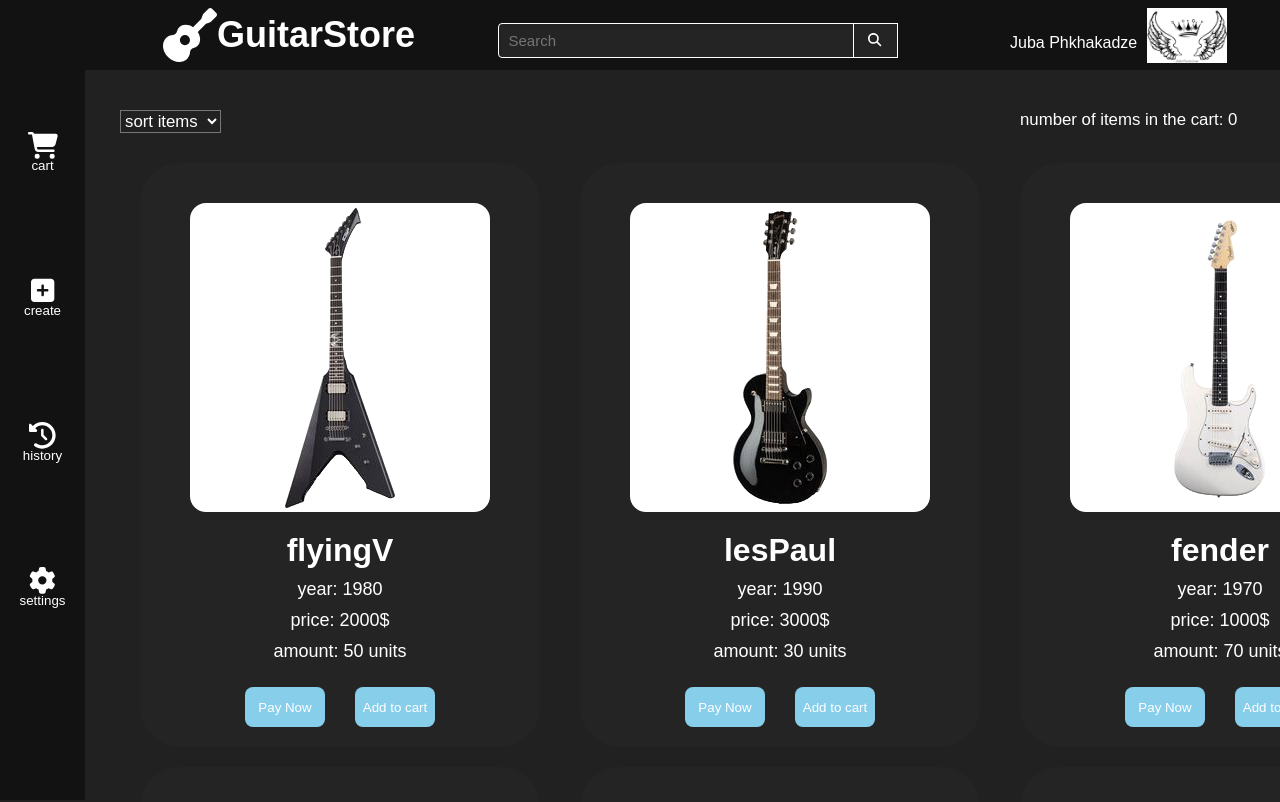
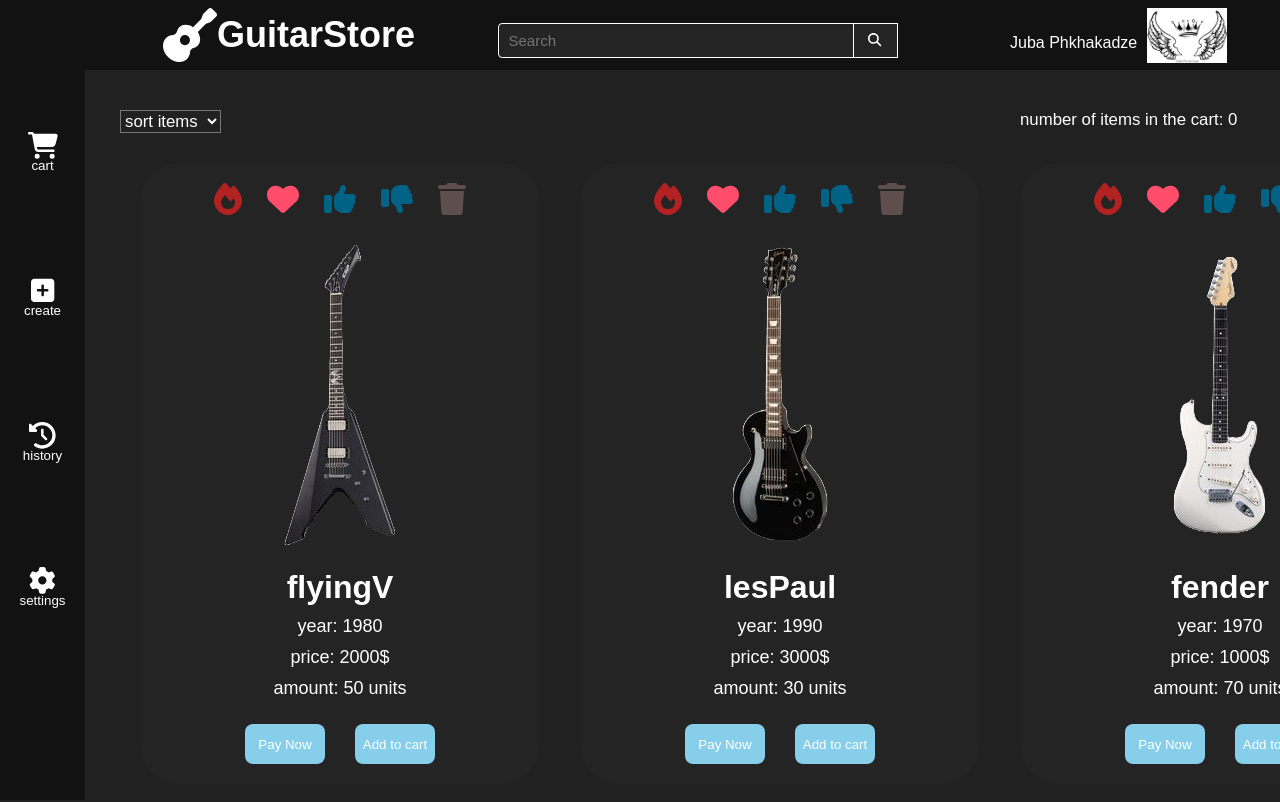
Before and after one commit to PhkhakadzeJumber/react-app1, a React (Vite) app: page /#/ in a window 1280 px wide. Shown: the top 802 px of the page. Built offline with nearby package versions, Linux system fonts and the light colour scheme.

Commit message:
added icons

```diff
--- a/src/GuitarCard.jsx
+++ b/src/GuitarCard.jsx
@@ -2,6 +2,9 @@ import React from 'react';
 import './guitars.css'
 
 import { Link } from 'react-router-dom';
+
+import { FontAwesomeIcon } from '@fortawesome/react-fontawesome';
+import { faFire, faHeart, faThumbsUp, faThumbsDown, faTrash } from '@fortawesome/free-solid-svg-icons';
 
 function GuitarCard({guitar, updateCart, onAddToCart, setSum}) {
 
@@ -15,6 +18,14 @@ function GuitarCard({guitar, updateCart, onAddToCart, setSum}) {
   return (
 
     <div className='guitar'>
+
+      <div className='reactive-buttons'>
+        <FontAwesomeIcon icon={faFire} size='2x' className='fire-button'/>
+        <FontAwesomeIcon icon={faHeart} size='2x' className='love-button'/>
+        <FontAwesomeIcon icon={faThumbsUp} size='2x' className='like-button'/>
+        <FontAwesomeIcon icon={faThumbsDown} size='2x' className='dislike-button'/>
+        <FontAwesomeIcon icon={faTrash} size='2x' className='trash-button'/>
+      </div>
 
     <div className='guitar-image'>
       <img src={guitar.image} alt={guitar.name} />
--- a/src/guitars.css
+++ b/src/guitars.css
@@ -1,4 +1,5 @@
 .homepage-container {
+  min-height: 100vh;
   height: 100%;
   padding-left: 90px;
   padding-top: 110px;
@@ -39,7 +40,7 @@
   justify-content: center;
   align-items: center;
 
-  margin-bottom: 20px;
+  margin-bottom: 30px;
   margin-right: 30px;
   margin-left: 10px;
   background-color: #242424;
@@ -60,12 +61,45 @@
 .guitar-image {
   margin-right: 50px;
   margin-left: 50px;
-  margin-top: 40px;
+  margin-top: 25px;
   margin-bottom: 20px;
   padding-top: 5px;
-  background-color: white;
+
   border-radius: 16px;
 }
+
+.reactive-buttons {
+  display: flex;
+  justify-content: center;
+  margin-top: 20px;
+  gap: 25px;
+}
+
+.fire-button path {
+  fill: firebrick;
+}
+
+.fire-button:hover {
+  transform: scale(1.3);
+  transition: 0.15s ease-in-out;
+}
+
+.love-button path {
+  fill: rgb(255, 77, 107);
+}
+
+.like-button path {
+  fill: rgb(0, 99, 133);
+}
+
+.dislike-button path {
+  fill: rgb(0, 99, 133);
+}
+
+.trash-button path {
+  fill: rgb(95, 78, 78);
+}
+
 
 .guitar-name {
   font-family: Arial, Helvetica, sans-serif;
```
